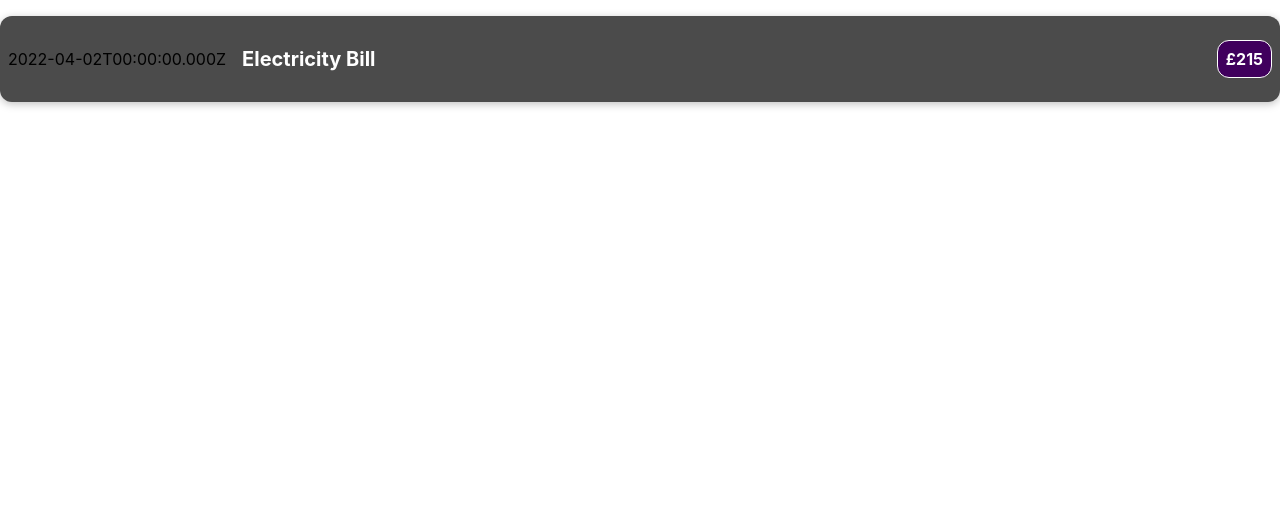
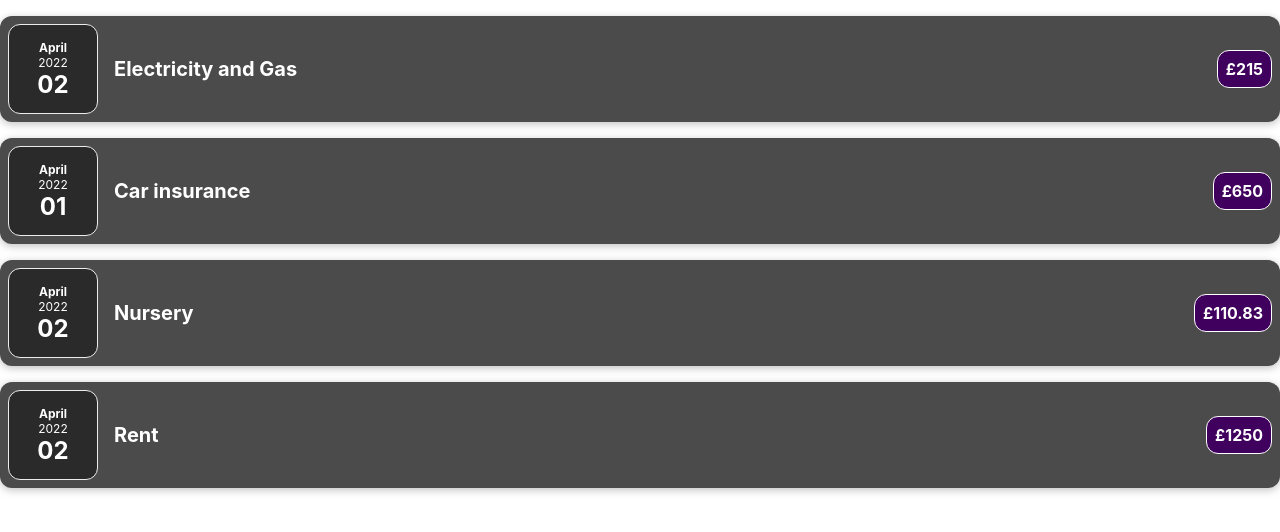
Before and after one commit to pawelmaryon/react-practice, a React (Create React App) app: page / in a window 1280 px wide. Shown: the top 532 px of the page. Built offline with nearby package versions, Linux system fonts and the light colour scheme.

Commit message:
expences date component has been created and implemented within expenses item component

```diff
--- a/src/App.js
+++ b/src/App.js
@@ -1,9 +1,34 @@
 import ExpenseItem from "./components/ExpenseItem";
 
 function App() {
+  const expenses = [
+    {
+      date: new Date(2022, 3, 2 ),
+    title: "Electricity and Gas",
+    amount: 215
+  },
+  {
+    date: new Date(2022, 3, 1 ),
+    title: "Car insurance",
+    amount: 650
+  },
+  {
+    date: new Date(2022, 3, 2 ),
+    title: "Nursery",
+    amount: 110.83
+  },
+  {
+    date: new Date(2022, 3, 2 ),
+    title: "Rent",
+    amount: 1250
+  }
+  ]
   return (
     <div>
-      <ExpenseItem></ExpenseItem>
+      <ExpenseItem title={expenses[0].title} amount={expenses[0].amount}  date={expenses[0].date}></ExpenseItem>
+      <ExpenseItem title={expenses[1].title} amount={expenses[1].amount}  date={expenses[1].date}></ExpenseItem>
+      <ExpenseItem title={expenses[2].title} amount={expenses[2].amount}  date={expenses[2].date}></ExpenseItem>
+      <ExpenseItem title={expenses[3].title} amount={expenses[3].amount}  date={expenses[3].date}></ExpenseItem>
     </div>
   );
 }
--- /dev/null
+++ b/src/components/ExpenseDate.css
@@ -0,0 +1,26 @@
+.expense-date {
+  display: flex;
+  flex-direction: column;
+  width: 5.5rem;
+  height: 5.5rem;
+  border: 1px solid #ececec;
+  background-color: #2a2a2a;
+  color: white;
+  border-radius: 12px;
+  align-items: center;
+  justify-content: center;
+}
+
+.expense-date__month {
+  font-size: 0.75rem;
+  font-weight: bold;
+}
+
+.expense-date__year {
+  font-size: 0.75rem;
+}
+
+.expense-date__day {
+  font-size: 1.5rem;
+  font-weight: bold;
+}
--- /dev/null
+++ b/src/components/ExpenseDate.js
@@ -0,0 +1,15 @@
+import './ExpenseDate.css'
+function ExpenseDate(props) {
+  const month = props.date.toLocaleString("en-US", { month: "long" });
+  const day = props.date.toLocaleString("en-US", { day: "2-digit" });
+  const year = props.date.getFullYear();
+  return (
+    <div className="expense-date">
+      <div className="expense-date__month">{month}</div>
+      <div className="expense-date__year">{year}</div>
+      <div className="expense-date__day">{day}</div>
+    </div>
+  );
+}
+
+export default ExpenseDate;
--- a/src/components/ExpenseItem.js
+++ b/src/components/ExpenseItem.js
@@ -1,15 +1,13 @@
+import ExpenseDate from "./ExpenseDate";
 import "./ExpenseItem.css";
 
-function ExpenseItem() {
-  const expenseDate = new Date(2022, 3, 2 ).toISOString();
-  const expenseTitle = "Electricity Bill";
-  const expenseAmount = 215
+function ExpenseItem(props) {
   return (
     <div className="expense-item">
-      <div>{expenseDate}</div>
+      <ExpenseDate date={props.date}></ExpenseDate>
       <div className="expense-item-description">
-        <h2 >{expenseTitle}</h2>
-        <p className="expense_item-price">£{expenseAmount}</p>
+        <h2>{props.title}</h2>
+        <p className="expense_item-price">£{props.amount}</p>
       </div>
     </div>
   );
```
